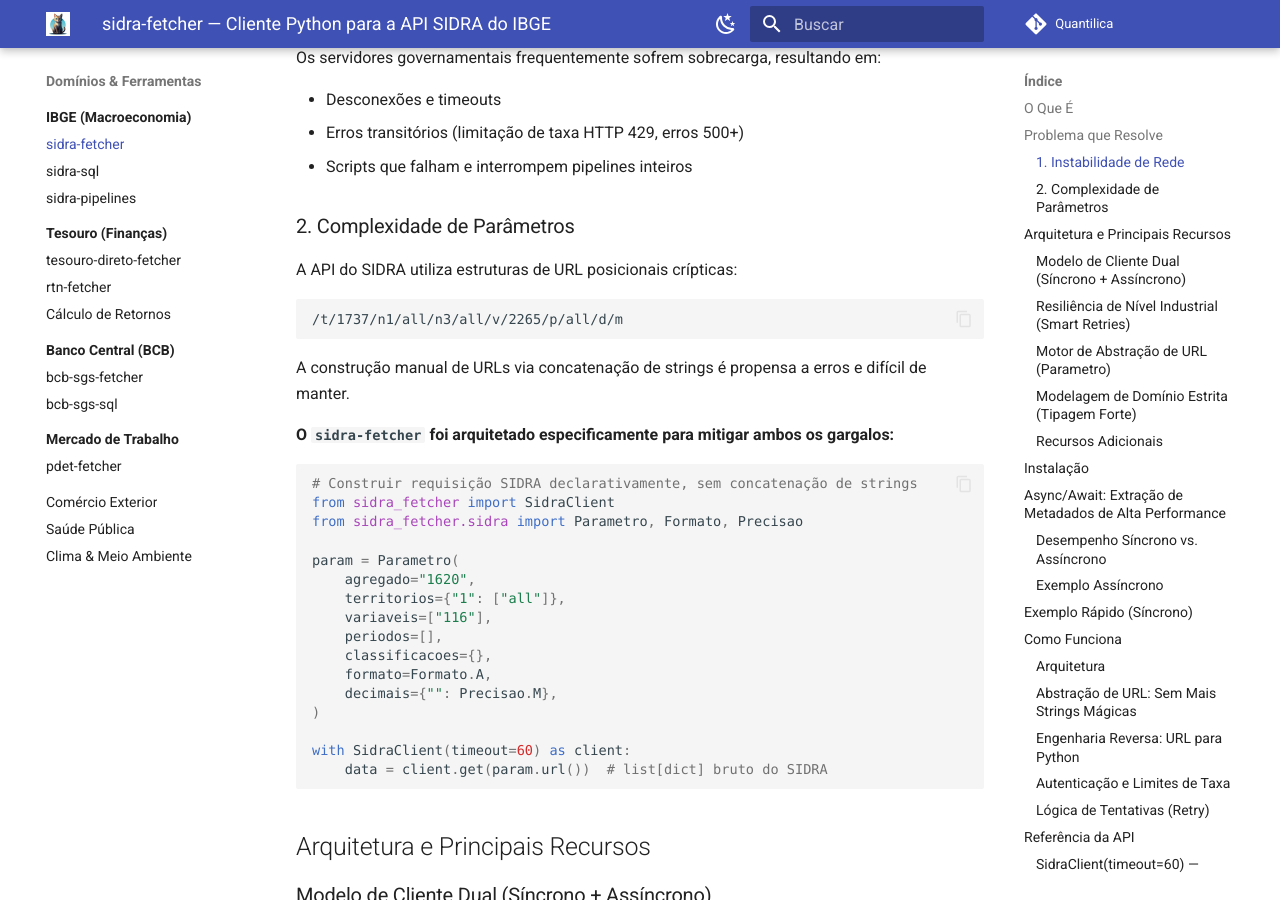
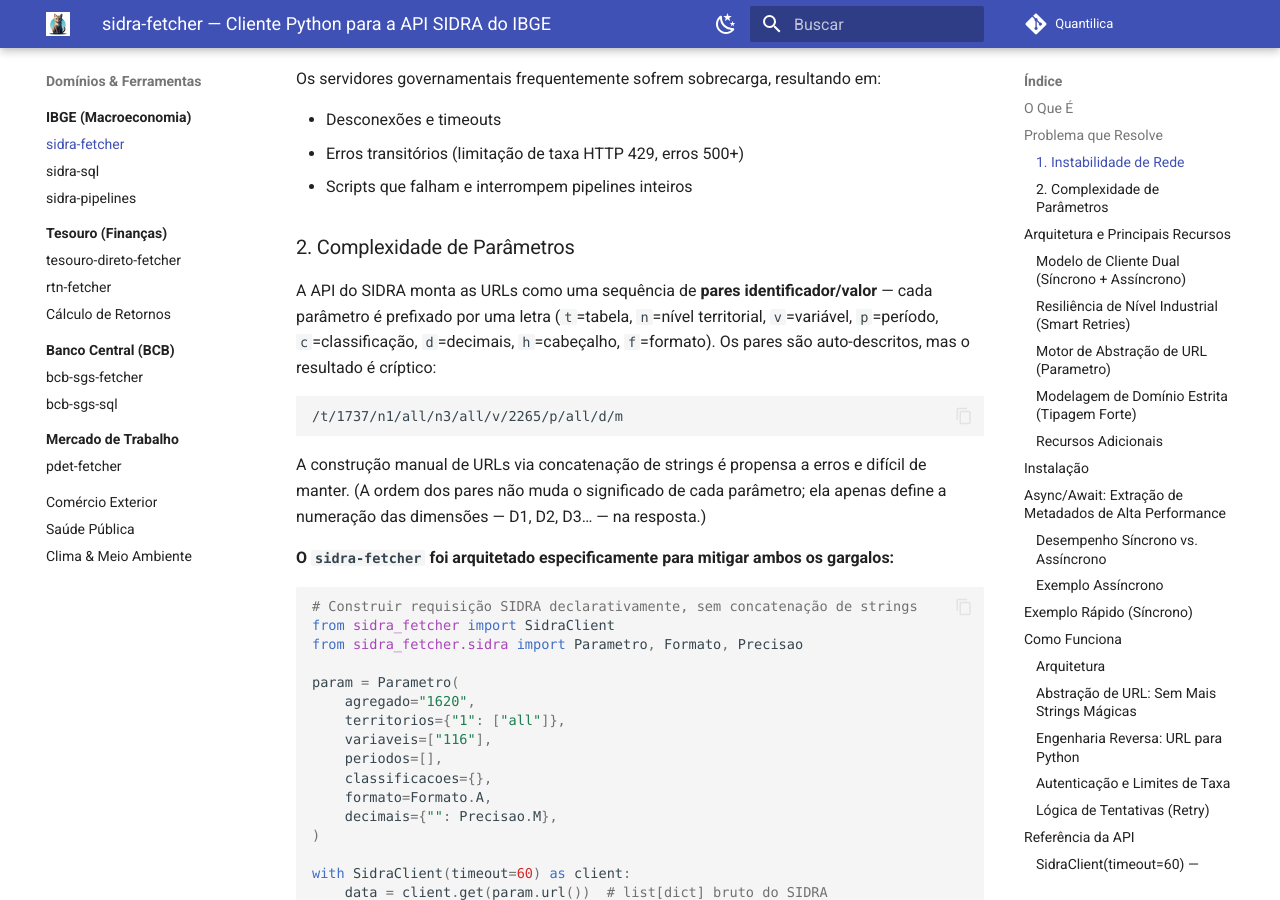
Before and after one commit to Quantilica/docs, an MkDocs documentation site: the page built from docs/ibge/sidra-fetcher.md, in a window 1280 px wide and 900 px high, scrolled down 1129 px. Built offline with MkDocs 1.6.1 and Material for MkDocs 9.7.7, drawn with Linux system fonts in a browser that asks for light colours; some web fonts are replaced; comment, search, counter and statistics services are not loaded; some of the changed text lies outside the part shown.

Commit message:
docs(ibge): corrigir descrição da URL do SIDRA (pares identificador/valor, não posicional)
A doc oficial (apisidra.ibge.gov.br/home/ajuda) descreve os parâmetros como
"pares de identificador e valor": cada segmento é prefixado por uma letra
(t, n, v, p, c, d, h, f), portanto auto-descrito — não posicional. A ordem só
afeta a numeração das dimensões na resposta, não o significado dos parâmetros.

Co-Authored-By: Claude Opus 4.7 <noreply@anthropic.com>

````diff
--- a/docs/ibge/sidra-fetcher.md
+++ b/docs/ibge/sidra-fetcher.md
@@ -11,7 +11,7 @@ SDK avançado para extração programática da API SIDRA IBGE.
 
     Coisas que a API do IBGE não conta no README — mas que você descobre no segundo dia:
 
-    - **URLs posicionais e crípticas.** `/t/1620/n1/all/v/116/p/all/d/m` não é auto-explicativo. Use sempre `Parametro` ou `parameter_from_url()`, nunca concatene strings.
+    - **URLs crípticas, em pares identificador/valor.** `/t/1620/n1/all/v/116/p/all/d/m` usa prefixos de letra (`t`=tabela, `n`=nível territorial, `v`=variável, `p`=período…), não posições fixas — mas continua ilegível à primeira vista. Use sempre `Parametro` ou `parameter_from_url()`, nunca concatene strings.
     - **Períodos não têm formato único.** `"202301"` é mensal; `"2023"` é anual; `"jan-fev-mar 2023"` é trimestre móvel. O `sidra-fetcher` detecta automaticamente via `Periodo.frequencia` (`mensal`, `trimestral`, `trimestre_movel`, `semestral`, `anual`, `plurianual`).
     - **Tabelas grandes estouram em uma única chamada.** PIB municipal, PAM, Censo: itere período por período com `get_sidra_url_request_period`. Tudo de uma vez retorna `503` ou trunca silenciosamente.
     - **Classificações fazem cross-product.** Uma tabela com 3 classificações × 10 categorias cada vira 1000 combinações por linha de dado. Filtre `classificacoes` no `Parametro`, não no cliente.
@@ -38,13 +38,13 @@ Os servidores governamentais frequentemente sofrem sobrecarga, resultando em:
 
 ### 2. Complexidade de Parâmetros
 
-A API do SIDRA utiliza estruturas de URL posicionais crípticas:
+A API do SIDRA monta as URLs como uma sequência de **pares identificador/valor** — cada parâmetro é prefixado por uma letra (`t`=tabela, `n`=nível territorial, `v`=variável, `p`=período, `c`=classificação, `d`=decimais, `h`=cabeçalho, `f`=formato). Os pares são auto-descritos, mas o resultado é críptico:
 
 ```
 /t/1737/n1/all/n3/all/v/2265/p/all/d/m
 ```
 
-A construção manual de URLs via concatenação de strings é propensa a erros e difícil de manter.
+A construção manual de URLs via concatenação de strings é propensa a erros e difícil de manter. (A ordem dos pares não muda o significado de cada parâmetro; ela apenas define a numeração das dimensões — D1, D2, D3… — na resposta.)
 
 **O `sidra-fetcher` foi arquitetado especificamente para mitigar ambos os gargalos:**
 
````
Also changed, not shown: docs/ibge/index.md (+1 -1 lines).
